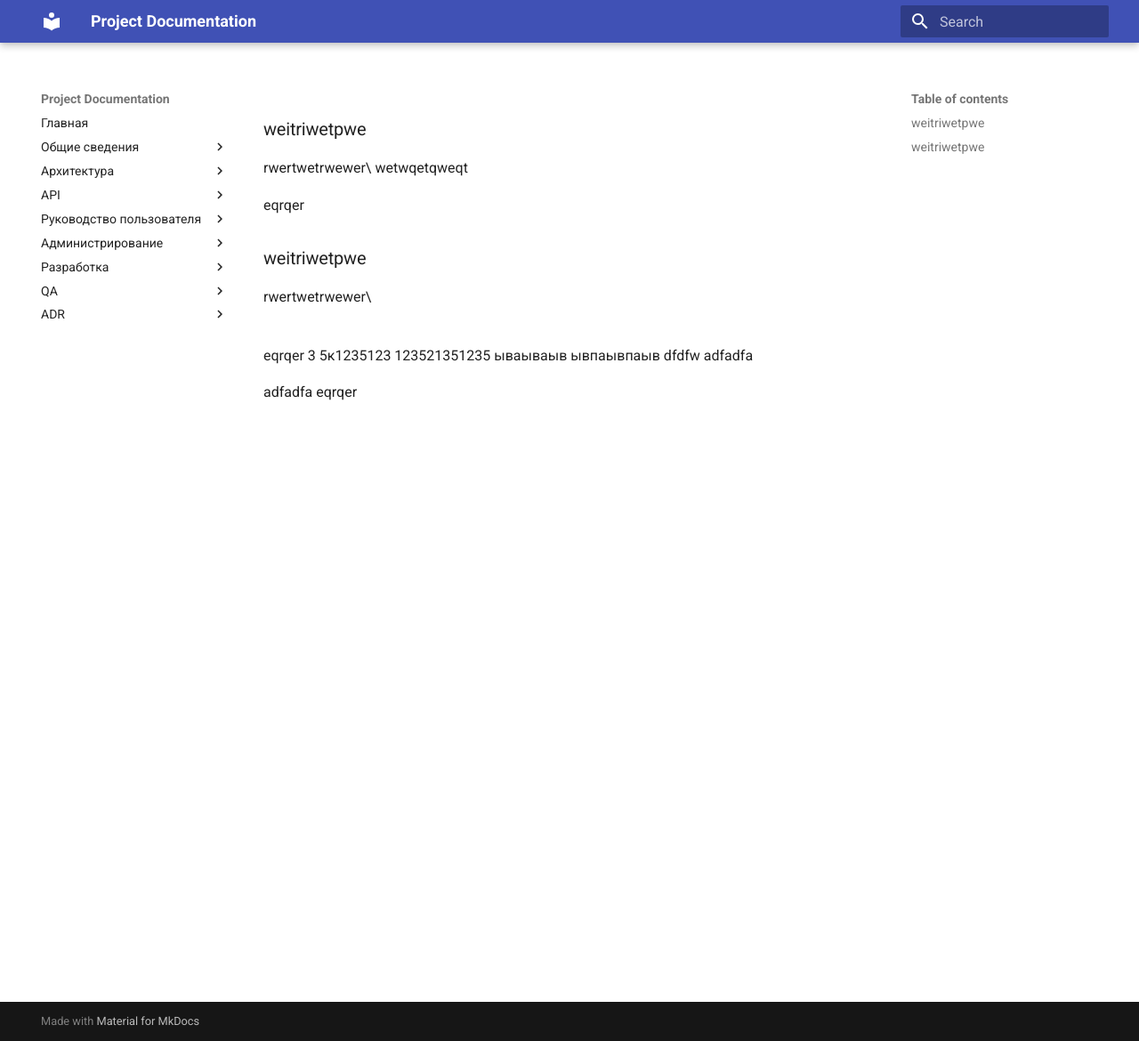
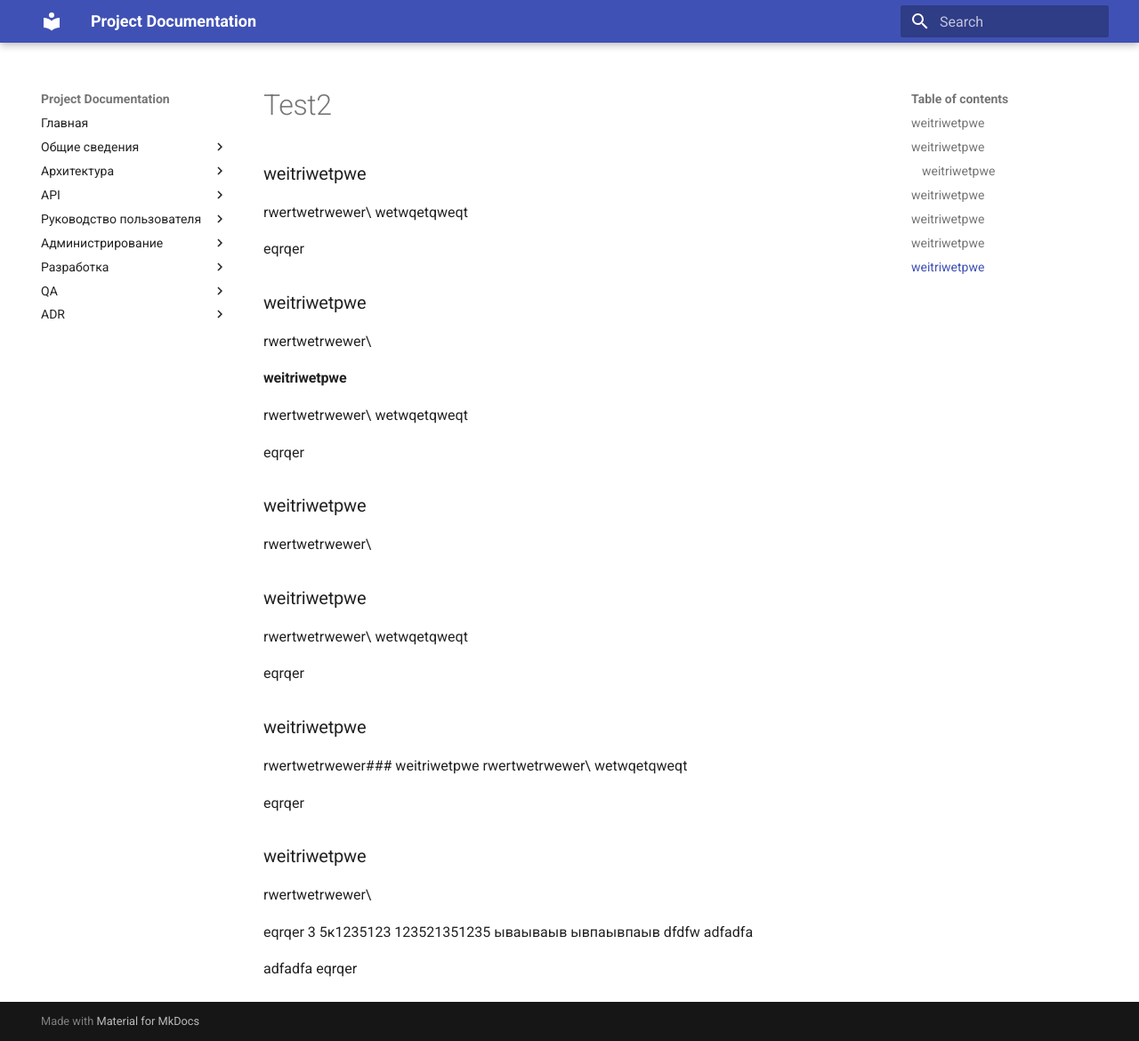
Before and after one commit to techwri/Demo, an MkDocs documentation site: the page built from docs/architecture/test2.md, in a window 1280 px wide and 1170 px high. Shown: the whole window at 89% size. Built offline with MkDocs 1.6.1 and Material for MkDocs 9.7.7, drawn with Linux system fonts in a browser that asks for light colours.

Commit message:
Update test2.md

```diff
--- a/docs/architecture/test2.md
+++ b/docs/architecture/test2.md
@@ -6,8 +6,26 @@ eqrqer
 ### weitriwetpwe
 rwertwetrwewer\
 
-#
+#### weitriwetpwe
+rwertwetrwewer\
+wetwqetqweqt
 
+eqrqer
+### weitriwetpwe
+rwertwetrwewer\
+### weitriwetpwe
+rwertwetrwewer\
+wetwqetqweqt
+
+eqrqer
+### weitriwetpwe
+rwertwetrwewer\### weitriwetpwe
+rwertwetrwewer\
+wetwqetqweqt
+
+eqrqer
+### weitriwetpwe
+rwertwetrwewer\
 
 eqrqer
 3  5к1235123
```
